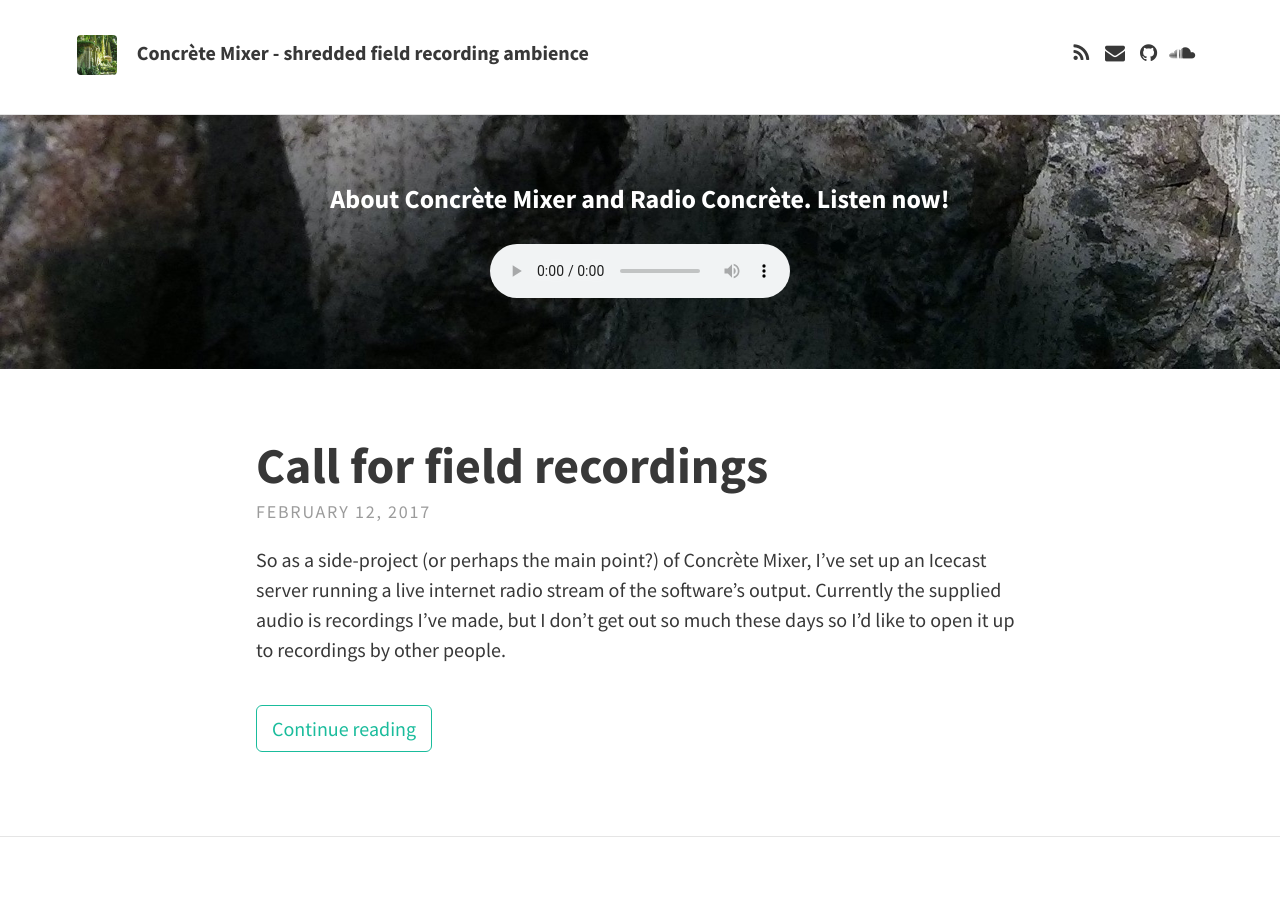
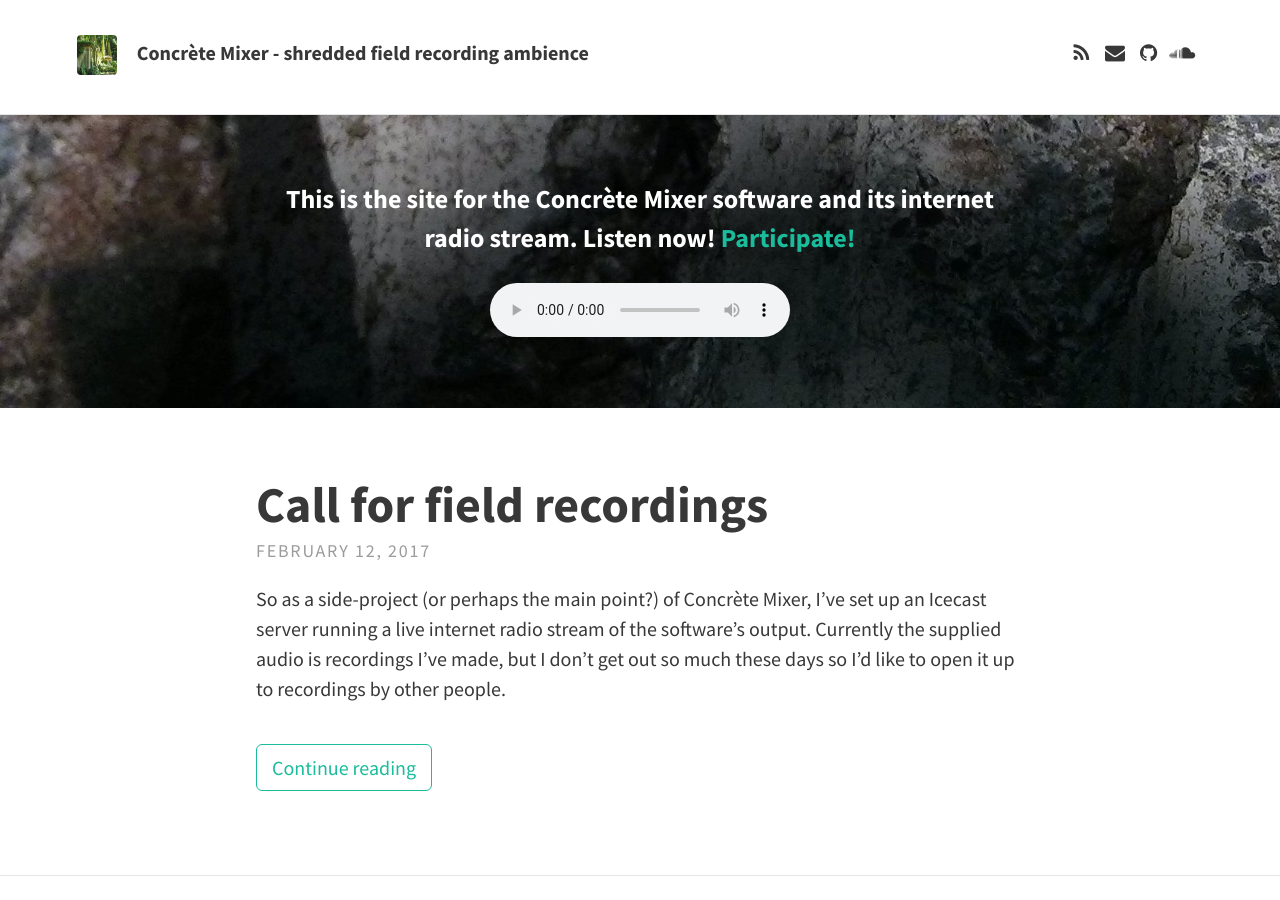
Before and after one commit to concrete-mixer/concrete-mixer.github.io, a Jekyll site: the page built from index.html, in a window 1280 px wide and 900 px high. Built offline with Jekyll 4.4.1, drawn with Linux system fonts in a browser that asks for light colours; nearby versions of some CDN libraries; the list of posts is cut into pages by our own code.

Commit message:
Altered homepage banner

```diff
--- a/_config.yml
+++ b/_config.yml
@@ -8,11 +8,11 @@ theme:
   title: Concrète Mixer - shredded field recording ambience
   avatar: highgate.jpg
   gravatar: # Email MD5 hash
-  description: "This is a blog about audio coding that rambles through the work I’ve done on and off over the past few of years." # used by search engines
+  description: "Aaudio coding, ambient sound, musique concrète, internet radio." # used by search engines
 
   # Header and footer text
   header_text: >
-     <p>About Concrète Mixer and Radio Concrète. Listen now!</p>
+     <p>This is the site for the Concrète Mixer software and its internet radio stream. Listen now! <a href="/concrète mixer radio/2017/02/12/call-for-field-recordings.html">Participate!</a></p>
   header_text_feature_image: img/concrete-banner.jpg
   post_header_image: img/concrete-feature.jpg
   footer_text: >
```
